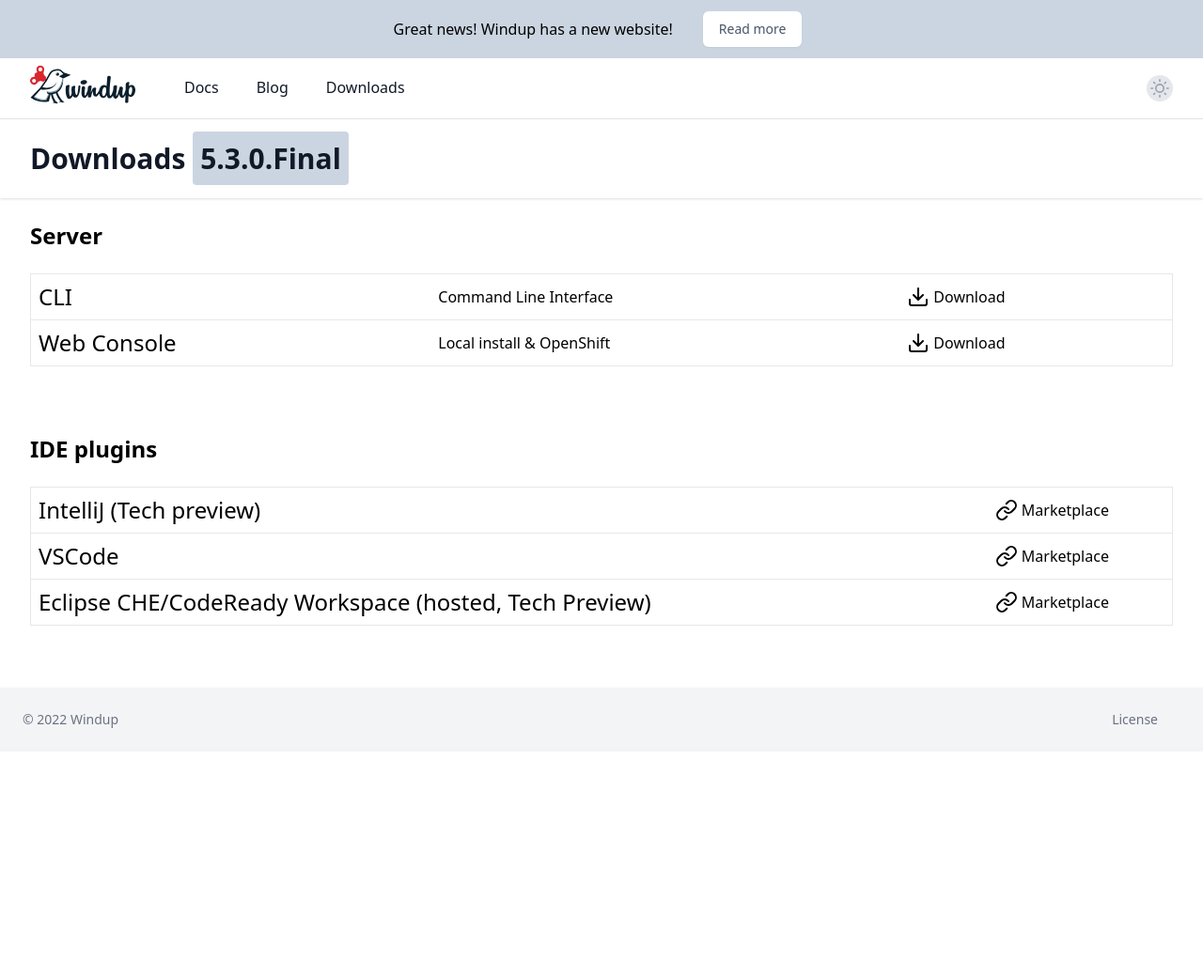
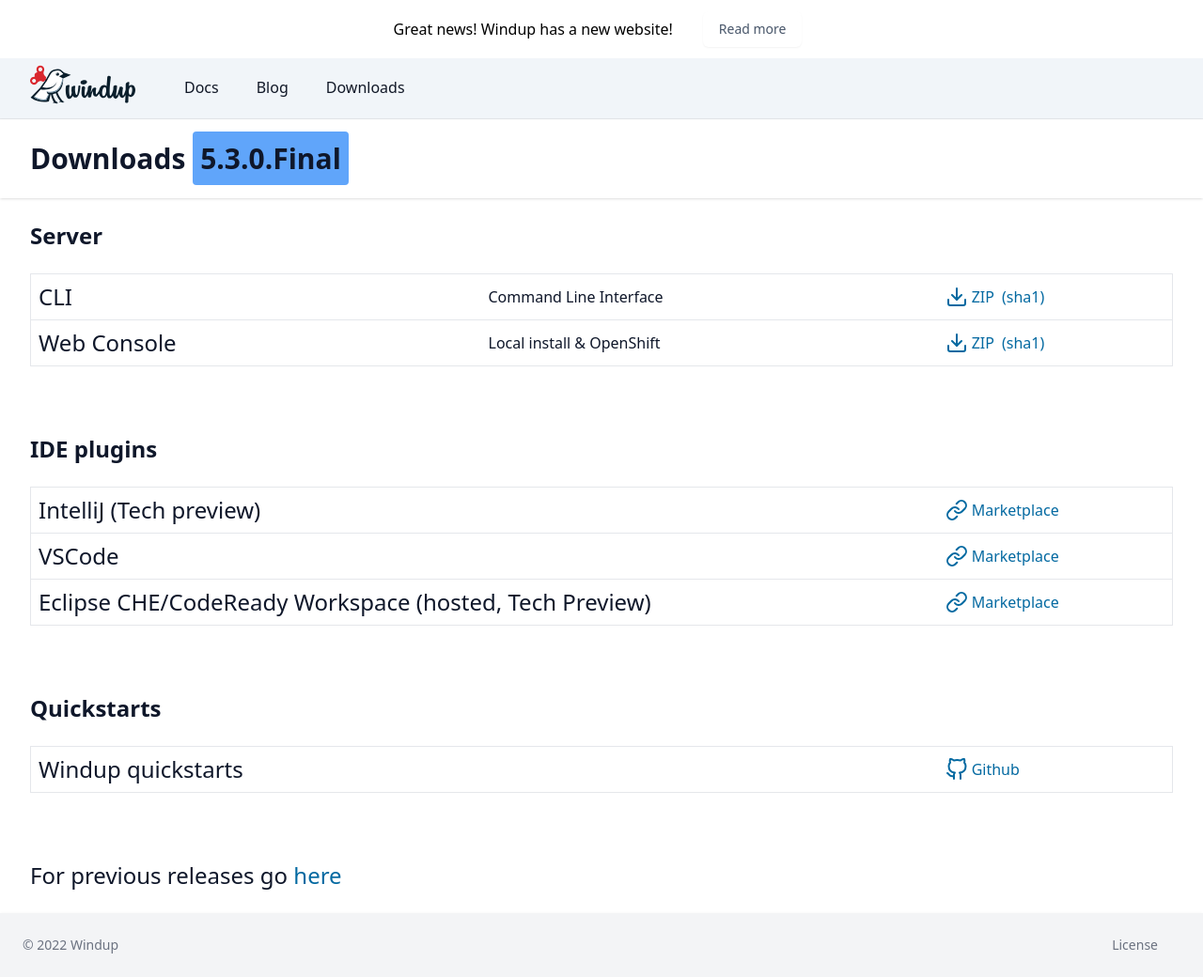
Before and after one commit to carlosthe19916/windup-website, a Gatsby site: page /downloads in a window 1280 px wide. Shown: the whole page at 94% size. Before the commit the page ends 800 px from the top, so only its background shows below. Built offline with nearby package versions, Linux system fonts and the light colour scheme; Gatsby itself is replaced by a stand-in of ours; some packages are replaced by stand-ins of ours.

Commit message:
Add download page

```diff
--- a/gatsby-config.js
+++ b/gatsby-config.js
@@ -26,20 +26,8 @@ module.exports = {
         title: "Connect with us on Twitter",
       },
     ],
-    product: {
-      latestVersion: "5.3.0.Final",
-      downloads: [
-        {
-          title: "CLI",
-          description: "Command Line Interface",
-          url: "https://repo1.maven.org/maven2/org/jboss/windup/mta-cli/5.3.0.Final/mta-cli-5.3.0.Final-offline.zip",
-        },
-        {
-          title: "Web Console",
-          description: "Local install & OpenShift",
-          url: "https://repo1.maven.org/maven2/org/jboss/windup/web/mta-web-distribution/5.3.0.Final/mta-web-distribution-5.3.0.Final-with-authentication.zip",
-        },
-      ],
+    windup: {
+      version: "5.3.0.Final",
       idePlugins: [
         {
           title: "IntelliJ (Tech preview)",
--- /dev/null
+++ b/gatsby-ssr.js
@@ -0,0 +1,5 @@
+export const onRenderBody = ({ setBodyAttributes }) => {
+  setBodyAttributes({
+    className: "bg-slate-0 dark:bg-slate-800",
+  });
+};
--- a/src/components/footer.js
+++ b/src/components/footer.js
@@ -3,11 +3,11 @@ import React from "react";
 export const Footer = () => {
   return (
     <footer>
-      <section className="bg-gray-100 dark:bg-gray-900 shadow p-4 md:p-6 md:items-center md:justify-between md:flex">
-        <span className="text-gray-500 dark:text-gray-400 text-sm sm:text-center">
+      <section className="bg-gray-100 shadow p-4 md:p-6 md:items-center md:justify-between md:flex">
+        <span className="text-gray-500 text-sm sm:text-center">
           © 2022 Windup
         </span>
-        <ul className="text-gray-500 dark:text-gray-400 flex flex-wrap items-center mt-3 text-sm sm:mt-0">
+        <ul className="text-gray-500 flex flex-wrap items-center mt-3 text-sm sm:mt-0">
           <li>
             <a
               href="https://github.com/windup/windup/blob/master/LICENSE.txt"
--- a/src/components/header.js
+++ b/src/components/header.js
@@ -1,8 +1,5 @@
 import React, { useReducer } from "react";
-
 import { Link } from "gatsby";
-
-import { ColorModeToggle } from "./color-toggle";
 import { ReactComponent as Logo } from "../images/windup-logo.svg";
 import { ReactComponent as LogoDark } from "../images/windup-logo-color.svg";
 import HelloBar from "./hello-bar";
@@ -32,7 +29,7 @@ export const Header = () => {
   return (
     <>
       <HelloBar />
-      <nav className="bg-white dark:bg-gray-800 border-b border-gray-200 dark:border-gray-800">
+      <nav className="bg-slate-100 border-b border-gray-200">
         <div className="max-w-7xl mx-auto px-4 sm:px-6 lg:px-8">
           <div className="flex items-center justify-between h-16">
             <div className="flex items-center">
@@ -53,7 +50,8 @@ export const Header = () => {
                         key={index}
                         href={`${process.env.GATSBY_PATH_PREFIX}${menu.path}`}
                         target="_blank"
-                        className="text-gray-900 dark:text-gray-300 hover:bg-gray-700 hover:text-white px-3 py-2 rounded-md text-base font-medium border-transparent flex-1 whitespace-nowrap border-b-2"
+                        rel="noreferrer"
+                        className="text-gray-900 hover:bg-gray-700 hover:text-white px-3 py-2 rounded-md text-base font-medium border-transparent flex-1 whitespace-nowrap border-b-2"
                       >
                         {menu.title}
                       </a>
@@ -61,7 +59,7 @@ export const Header = () => {
                       <Link
                         key={index}
                         to={menu.path}
-                        className="text-gray-900 dark:text-gray-300 hover:bg-gray-700 hover:text-white px-3 py-2 rounded-md text-base font-medium border-transparent flex-1 whitespace-nowrap border-b-2"
+                        className="text-gray-900 hover:bg-gray-700 hover:text-white px-3 py-2 rounded-md text-base font-medium border-transparent flex-1 whitespace-nowrap border-b-2"
                       >
                         {menu.title}
                       </Link>
@@ -71,14 +69,14 @@ export const Header = () => {
               </div>
             </div>
             <div className="hidden md:block">
-              <div className="ml-4 flex items-center md:ml-6">
+              {/* <div className="ml-4 flex items-center md:ml-6">
                 <ColorModeToggle />
-              </div>
+              </div> */}
             </div>
             <div className="-mr-2 flex md:hidden">
-              <div className="inline-flex p-1">
+              {/* <div className="inline-flex p-1">
                 <ColorModeToggle />
-              </div>
+              </div> */}
               <div>
                 <button
                   type="button"
--- a/src/components/hello-bar.js
+++ b/src/components/hello-bar.js
@@ -1,6 +1,6 @@
 import React from "react";
 import { StaticQuery, graphql } from "gatsby";
-import { ArrowRightCircle, SpeakerphoneIcon, XIcon } from "react-feather";
+import { ArrowRightCircle } from "react-feather";
 import { DateTime } from "luxon";
 import WidowControl from "./widow-control";
 import IconBox from "./iconbox";
@@ -29,7 +29,6 @@ const HelloBar = () => (
           {helloBarYaml === null || DateTime.fromISO(end_date) < now ? (
             <></>
           ) : (
-            <div>
             <div
               className={`p-2 flex gap-6 items-center justify-between md:justify-center bg-${background_color}-300`}
             >
@@ -51,28 +50,6 @@ const HelloBar = () => (
                 titleText={link_text}
               />
             </div>
-
-              {/* <div className="bg-indigo-600">
-                <div className="max-w-7xl mx-auto py-3 px-3 sm:px-6 lg:px-8">
-                  <div className="flex items-center justify-between flex-wrap">
-                    <div className="w-0 flex-1 flex items-center">
-                      <p className="ml-3 font-medium text-white truncate">
-                        <span className="md:hidden">Short title</span>
-                        <span className="hidden md:inline">Title</span>
-                      </p>
-                    </div>
-                    <div className="order-3 mt-2 flex-shrink-0 w-full sm:order-2 sm:mt-0 sm:w-auto">
-                      <a
-                        href="/"
-                        className="flex items-center justify-center px-4 py-2 border border-transparent rounded-md shadow-sm text-sm font-medium text-indigo-600 bg-white hover:bg-indigo-50"
-                      >
-                        link title
-                      </a>
-                    </div>
-                  </div>
-                </div>
-              </div> */}
-            </div>
           )}
         </>
       );
--- a/src/pages/downloads.js
+++ b/src/pages/downloads.js
@@ -1,17 +1,34 @@
 import * as React from "react";
 import { graphql } from "gatsby";
-import { Download, Link } from "react-feather";
+import { Download, Link, GitHub } from "react-feather";
 
 const AboutPage = ({ data }) => {
+  const windupVersion = data.site.siteMetadata.windup.version;
+
+  const downloads = [
+    {
+      title: "CLI",
+      description: "Command Line Interface",
+      url: `https://repo1.maven.org/maven2/org/jboss/windup/mta-cli/${windupVersion}/mta-cli-${windupVersion}-offline.zip`,
+      sha1: `https://repo1.maven.org/maven2/org/jboss/windup/mta-cli/${windupVersion}/mta-cli-${windupVersion}-offline.zip.sha1`,
+    },
+    {
+      title: "Web Console",
+      description: "Local install & OpenShift",
+      url: `https://repo1.maven.org/maven2/org/jboss/windup/web/mta-web-distribution/${windupVersion}/mta-web-distribution-${windupVersion}-with-authentication.zip`,
+      sha1: `https://repo1.maven.org/maven2/org/jboss/windup/web/mta-web-distribution/${windupVersion}/mta-web-distribution-${windupVersion}-with-authentication.zip.sha1`,
+    },
+  ];
+  const quickstart = `https://github.com/windup/windup-quickstarts/tree/${windupVersion}`;
+  const previousReleases = `https://repo1.maven.org/maven2/org/jboss/windup/`;
+
   return (
-    <div>
-      <section class="bg-white shadow">
+    <div className="text-slate-900">
+      <section class="shadow">
         <div class="max-w-7xl mx-auto py-6 px-4 sm:px-6 lg:px-8">
-          <h1 class="text-3xl font-bold text-gray-900">
+          <h1 class="text-3xl font-bold">
             Downloads{" "}
-            <span className="bg-slate-300 rounded p-2">
-              {data.site.siteMetadata.product.latestVersion}
-            </span>
+            <span className="bg-blue-400 rounded p-2">{windupVersion}</span>
           </h1>
         </div>
       </section>
@@ -23,15 +40,57 @@ const AboutPage = ({ data }) => {
             <div class="relative overflow-auto">
               <table class="table-auto w-full">
                 <tbody className="">
-                  {data.site.siteMetadata.product.downloads.map(
+                  {downloads.map((element, index) => (
+                    <tr key={index} className="border">
+                      <td className="w-2/5 text-2xl p-2 ">{element.title}</td>
+                      <td className="w-2/5 text-1xl">{element.description}</td>
+                      <td className="text-sky-700">
+                        <div className="flex flex-row space-x-2">
+                          <a
+                            className="flex hover:text-sky-900"
+                            href={element.url}
+                          >
+                            <Download />
+                            &nbsp;ZIP
+                          </a>
+                          <a
+                            href={element.sha1}
+                            download
+                            target="_blank"
+                            rel="noreferrer"
+                            className="hover:text-sky-900"
+                          >
+                            (sha1)
+                          </a>
+                        </div>
+                      </td>
+                    </tr>
+                  ))}
+                </tbody>
+              </table>
+            </div>
+          </div>
+        </div>
+
+        <div class="max-w-7xl mx-auto py-6 sm:px-6 lg:px-8">
+          <h1 className="text-2xl font-bold">IDE plugins</h1>
+          <div class="px-4 py-6 sm:px-0 not-prose relative overflow-hidden ">
+            <div class="relative overflow-auto">
+              <table class="table-auto w-full">
+                <tbody className="">
+                  {data.site.siteMetadata.windup.idePlugins.map(
                     (element, index) => (
                       <tr key={index} className="border">
-                        <td className="text-2xl p-2">{element.title}</td>
-                        <td className="text-1xl">{element.description}</td>
-                        <td>
-                          <a className="flex" href={element.url}>
-                            <Download />
-                            &nbsp;Download
+                        <td className="w-4/5 text-2xl p-2">{element.title}</td>
+                        <td className="text-sky-700">
+                          <a
+                            className="flex hover:text-sky-900"
+                            href={element.url}
+                            target="_blank"
+                            rel="noreferrer"
+                          >
+                            <Link />
+                            &nbsp;Marketplace
                           </a>
                         </td>
                       </tr>
@@ -44,28 +103,43 @@ const AboutPage = ({ data }) => {
         </div>
 
         <div class="max-w-7xl mx-auto py-6 sm:px-6 lg:px-8">
-          <h1 className="text-2xl font-bold">IDE plugins</h1>
+          <h1 className="text-2xl font-bold">Quickstarts</h1>
           <div class="px-4 py-6 sm:px-0 not-prose relative overflow-hidden ">
             <div class="relative overflow-auto">
               <table class="table-auto w-full">
                 <tbody className="">
-                  {data.site.siteMetadata.product.idePlugins.map(
-                    (element, index) => (
-                      <tr key={index} className="border">
-                        <td className="text-2xl p-2">{element.title}</td>
-                        <td>
-                          <a className="flex" href={element.url}>
-                            <Link />
-                            &nbsp;Marketplace
-                          </a>
-                        </td>
-                      </tr>
-                    )
-                  )}
+                  <tr className="border">
+                    <td className="w-4/5 text-2xl p-2">Windup quickstarts</td>
+                    <td className="text-sky-700">
+                      <a
+                        className="flex hover:text-sky-900"
+                        href={quickstart}
+                        target="_blank"
+                        rel="noreferrer"
+                      >
+                        <GitHub />
+                        &nbsp;Github
+                      </a>
+                    </td>
+                  </tr>
                 </tbody>
               </table>
             </div>
           </div>
+        </div>
+
+        <div class="max-w-7xl mx-auto py-6 sm:px-6 lg:px-8">
+          <h1 className="text-2xl">
+            For previous releases go{" "}
+            <a
+              className="text-sky-700"
+              href={previousReleases}
+              target="_blank"
+              rel="noreferrer"
+            >
+              here
+            </a>
+          </h1>
         </div>
       </section>
     </div>
@@ -76,13 +150,8 @@ export const query = graphql`
   {
     site {
       siteMetadata {
-        product {
-          latestVersion
-          downloads {
-            title
-            description
-            url
-          }
+        windup {
+          version
           idePlugins {
             title
             url
```
Also changed, not shown: src/pages/index.js (+7 -7 lines). Lines whose indentation alone changed are shown as unchanged.
